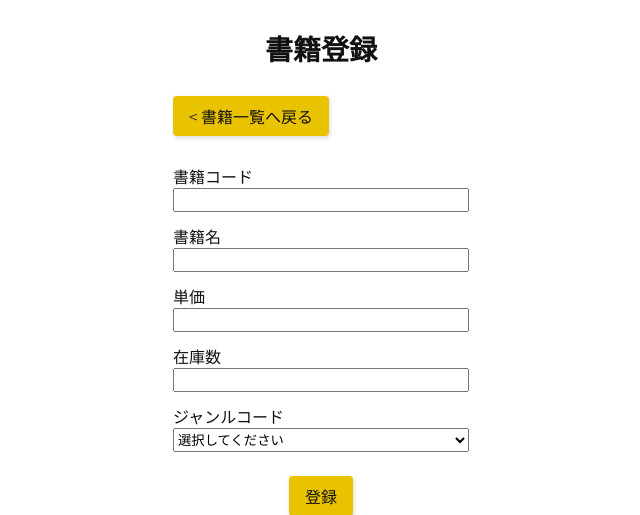
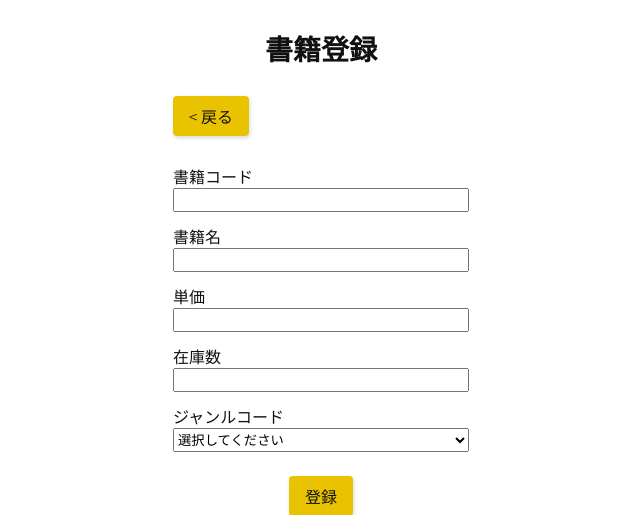
Before and after one commit to taichan-33/php-advance-kadai, a PHP site: page /create.php in a window 1280 px wide. Shown: the part 56-571 px from the top of the page, without its empty margins (319-959 px from the left). Run offline with PHP 8.4, Linux system fonts and the light colour scheme; data that the repository does not hold is empty.

Commit message:
Update create.php

```diff
--- a/kadai_016/php-book-app/create.php
+++ b/kadai_016/php-book-app/create.php
@@ -78,7 +78,7 @@ try {
         <article class="registration">
             <h1>書籍登録</h1>
             <div class="back">
-                <a href="read.php" class="btn">&lt;  書籍一覧へ戻る</a>
+                <a href="read.php" class="btn">&lt;  戻る</a>
             </div>
             <form action="create.php" method="post" class="registration-form">
                 <div>
```
